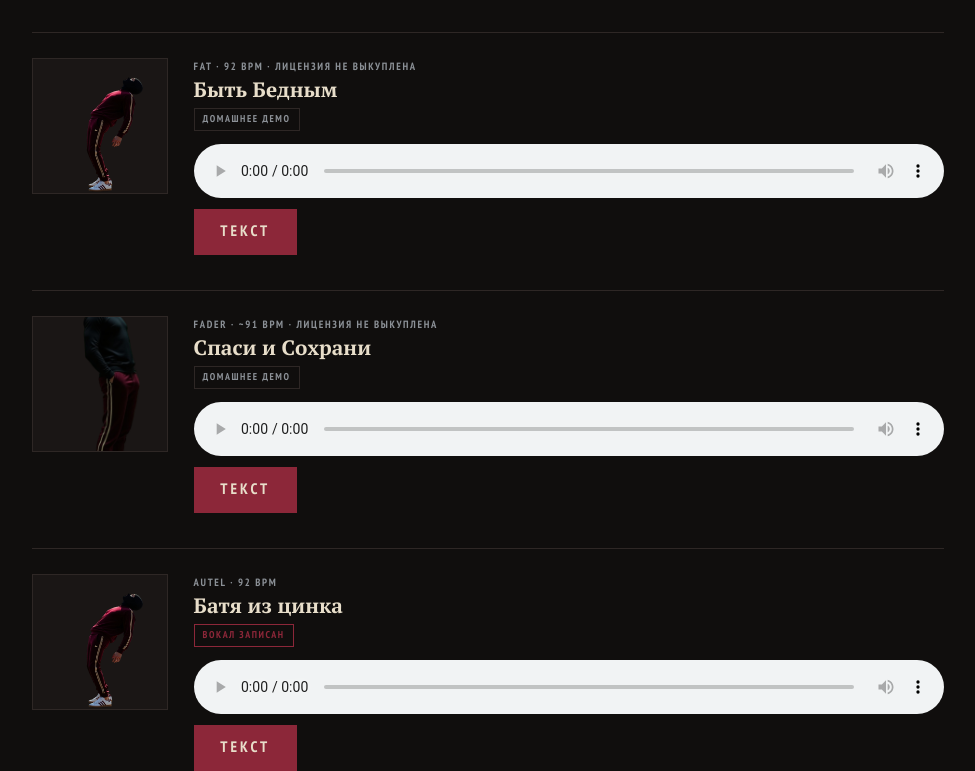
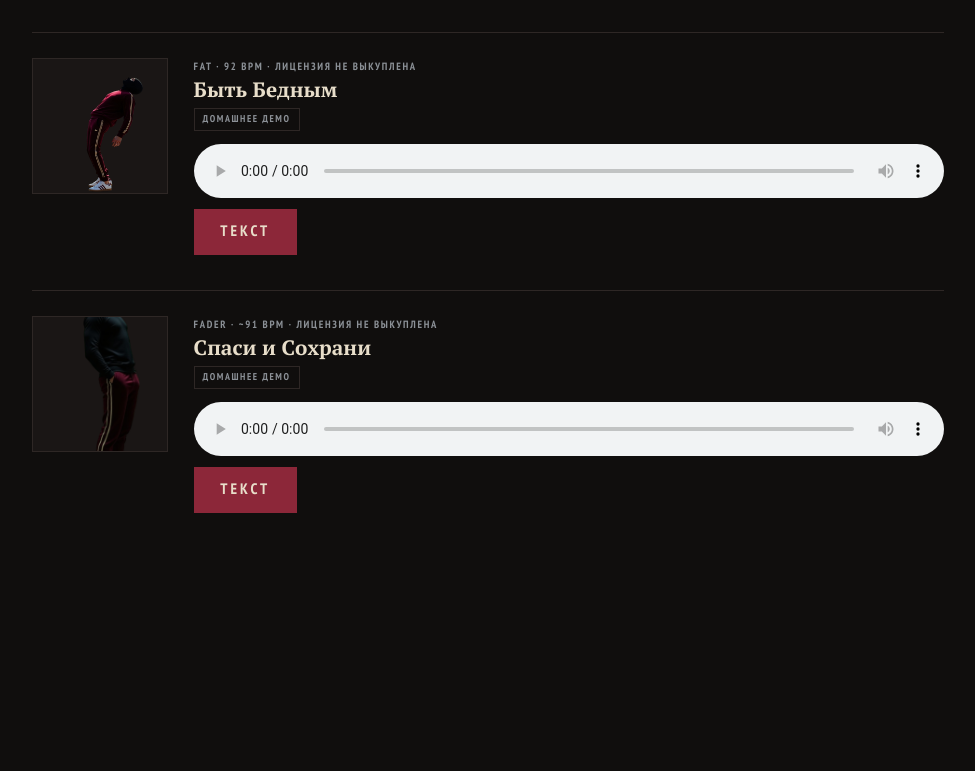
Before and after one commit to forrestburnsbooking-max/3procenta-presskit, a plain HTML site: page demos/index.html in a window 1280 px wide. Shown: the part 1421-2192 px from the top of the page, without its empty margins (152-1127 px from the left). After the commit the page ends 1934 px from the top, so only its background shows below. Drawn offline with Linux system fonts and the light colour scheme.

Commit message:
Remove Batya

```diff
--- a/demos/index.html
+++ b/demos/index.html
@@ -584,65 +584,6 @@ AI saas штуки три
     </div>
 
 
-    <div class="jtrack">
-      <img class="jtrack__art" src="../assets/hero/hero_C_arch.png" alt="">
-      <div>
-        <div class="jmeta">AUTEL · 92 BPM</div>
-        <h3>Батя из цинка</h3>
-        <span class="jstatus jstatus--done">вокал записан</span>
-        <audio controls src="../assets/audio/batya.m4a"></audio>
-        <details><summary>Текст</summary><div class="jlyrics">Шевели батонами сынок
-Батя говорил на рынке
-Стереги тележку
-Не бойся ложки бойся вилки
-Не ссы пацан
-Дали мяч хуяч
-Прилетело в табло
-Ты че как баба не плач
-Жизненные мудрости
-от папы
-Не получишь от мамы
-Но так много пацанов в стране
-Минуют эти планы
-так много пацанов в стране
-с батями в цинках
-бабулей вместо папы
-и мамой в вечных поисках
-
-моя родина мама
-боевик-мелодрама
-Управляется наетыми телами
-вся их семья
-пропаганда и цензура
-все их дети
-менты прокуратура
-
-раз два три и в садик
-дальше школа и путяга
-и весь твой путь тебе твердят
-что смерть это отвага
-теперь ты цифра
-в госуслугах и у военкомов
-а жизнь оценена в рублях
-дотаций и оплата гробов
-учитель снимет фильм и получит оскар
-про то как школьникам в глаза
-заливают фосфор
-в телеге скажут фейк и кривые склейки
-а осенью директору
-цветы подарят на линейке
-
-моя родина мама
-боевик-мелодрама
-управляется наетыми телами
-Вся их семья
-пропаганда и цензура
-все их дети
-менты прокуратура
-моя родина мама</div></details>
-      </div>
-    </div>
-
   </div>
 </section>
 </main>
```
Also changed, not shown: 1 other file.
